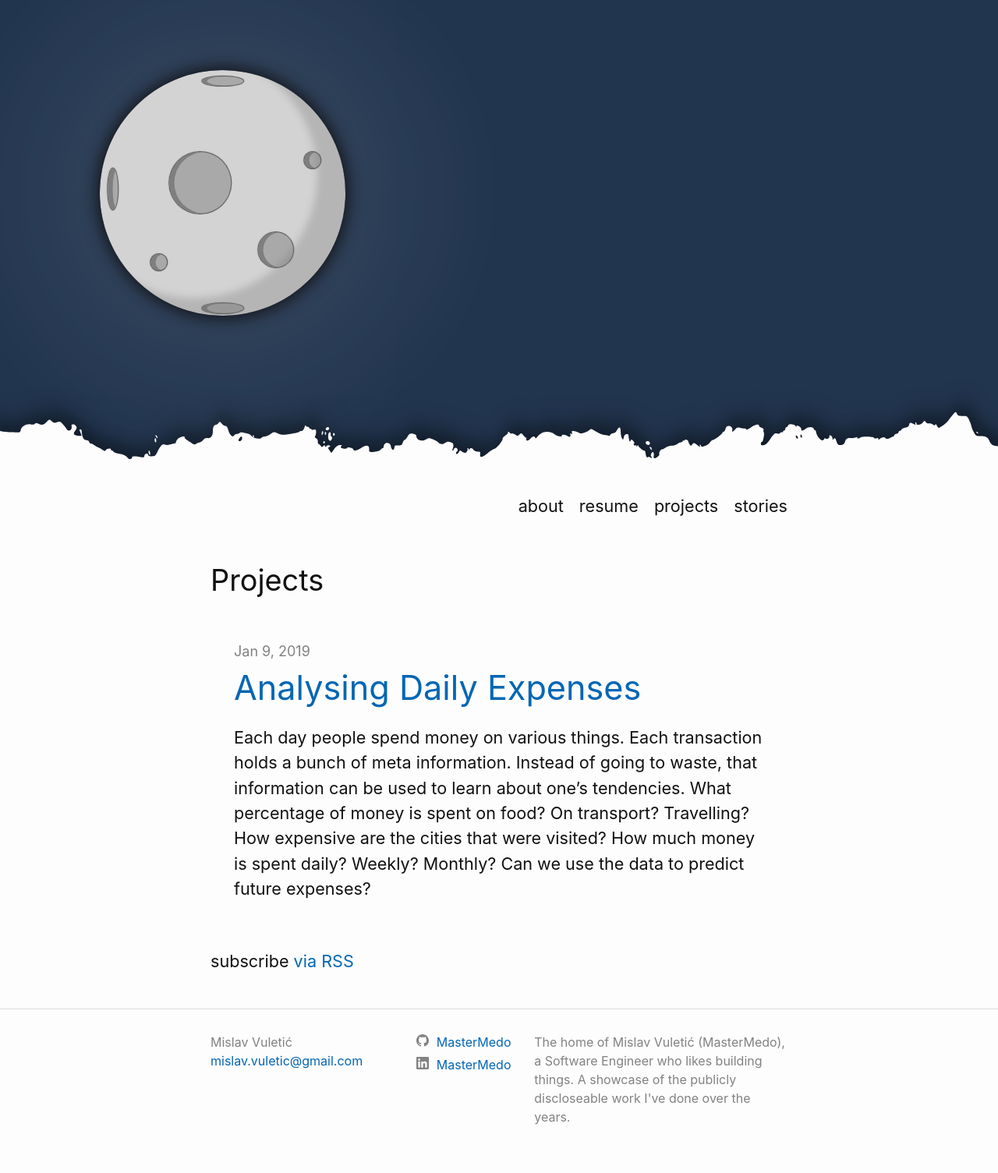
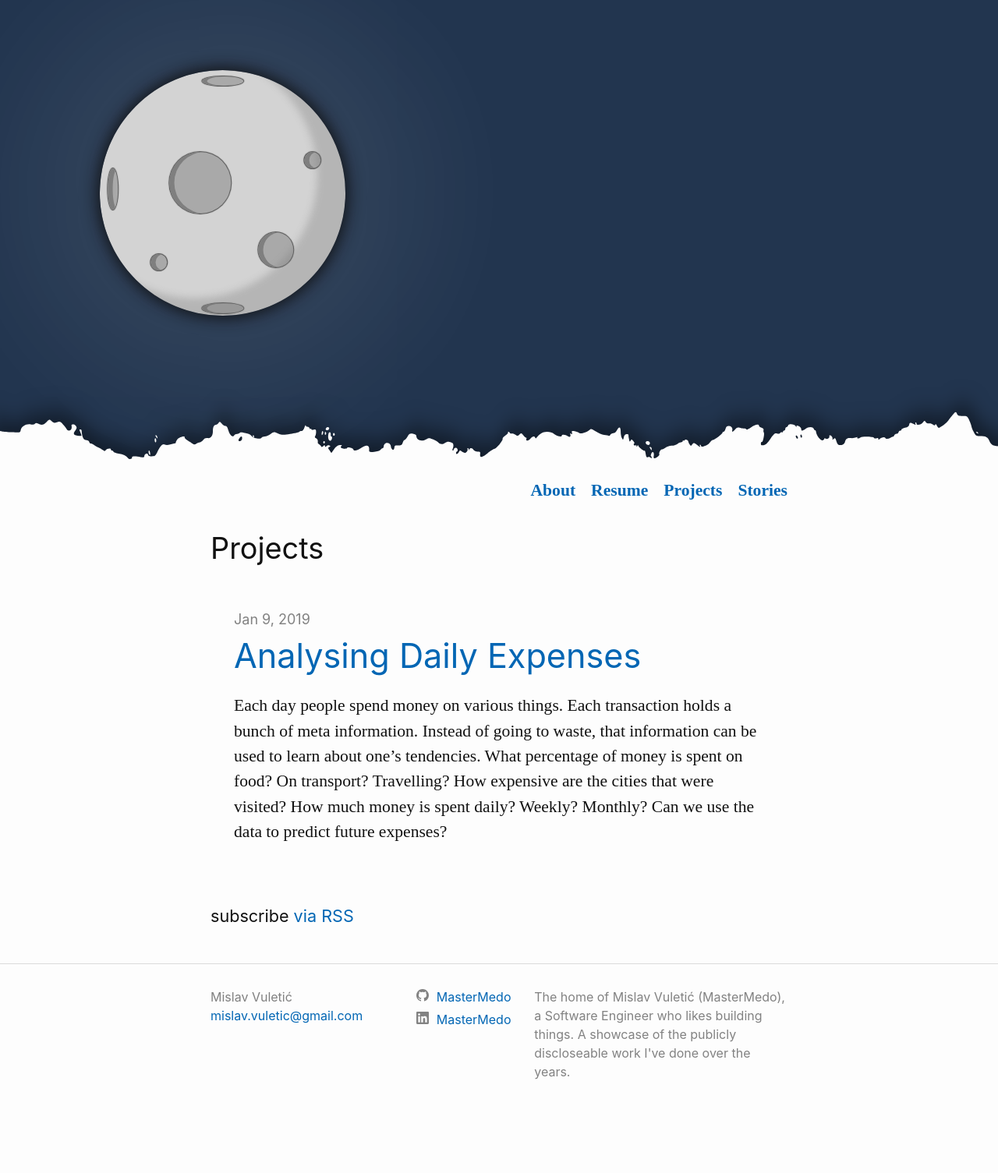
Before and after one commit to MasterMedo/mastermedo.github.io, a Jekyll site: the page built from projects.md, in a window 1280 px wide. Shown: the whole page at 78% size. Built offline with Jekyll 4.4.1, drawn with Linux system fonts in a browser that asks for light colours; after the commit the page ends 1447 px from its top, so only the background shows below that.

Commit message:
update site fonts

```diff
--- a/_includes/header.html
+++ b/_includes/header.html
@@ -3,7 +3,7 @@
     <nav class="site-nav">
       <div class="trigger">
         {%- for page in site.header_pages -%}
-          <a class="page-link" href="{{ page | relative_url }}">{{ page | escape }}</a>
+          <a class="page-link" href="{{ page | relative_url }}">{{ page | escape | capitalize }}</a>
         {%- endfor -%}
       </div>
     </nav>
--- a/_layouts/posts.html
+++ b/_layouts/posts.html
@@ -19,9 +19,11 @@ layout: default
             {{ post.title | escape }}
           </a>
         </h3>
-        {%- if site.show_excerpts -%}
-          {{ post.excerpt | strip_html | stip_newlines }}
-        {%- endif -%}
+        <p>
+          {%- if site.show_excerpts -%}
+            {{ post.excerpt | strip_html | stip_newlines }}
+          {%- endif -%}
+        </p>
       </li>
       {%- endif -%}
       {%- endfor -%}
--- a/_sass/minima.scss
+++ b/_sass/minima.scss
@@ -1,8 +1,9 @@
 @charset "utf-8";
-
+@import url('https://fonts.googleapis.com/css2?family=Noto+Serif+KR&display=swap');
 // Define defaults for each variable.
 
 $base-font-family: -apple-system, BlinkMacSystemFont, "Segoe UI", Roboto, Helvetica, Arial, sans-serif, "Apple Color Emoji", "Segoe UI Emoji", "Segoe UI Symbol" !default;
+$serif-font-family: "Noto Serif KR", serif;
 $base-font-weight: 400 !default;
 $small-font-size: 18px !default;
 $base-font-size: $small-font-size * 1.2 !default;
--- a/_sass/minima/_layout.scss
+++ b/_sass/minima/_layout.scss
@@ -27,16 +27,18 @@
 .site-nav {
   float: right;
   text-align: right;
-  line-height: $base-line-height * $base-font-size * 2.25;
   width: 100%;
   overflow: auto;
+  font-family: $serif-font-family;
+  font-size: $base-font-size;
+  font-weight: 600;
 
   .nav-trigger {
       display: none;
   }
 
   .page-link {
-    color: $text-color;
+    color: $brand-color;
     line-height: $base-line-height;
 
     // Gaps between nav items, but not on the last one
@@ -142,6 +144,9 @@
     margin-bottom: $spacing-unit;
     border-radius: 1em;
     padding: calc(max(min(100vw - #{$min-width}, #{$spacing-unit}), 5px));
+    > p {
+      font-family: $serif-font-family;
+    }
   }
 
   > li[class=shadow] {
@@ -185,6 +190,7 @@
 
 .post-content {
   margin-bottom: $spacing-unit;
+  font-family: $serif-font-family;
 
   h2 {
     @include relative-font-size(2);
```
Also changed, not shown: README.md.
